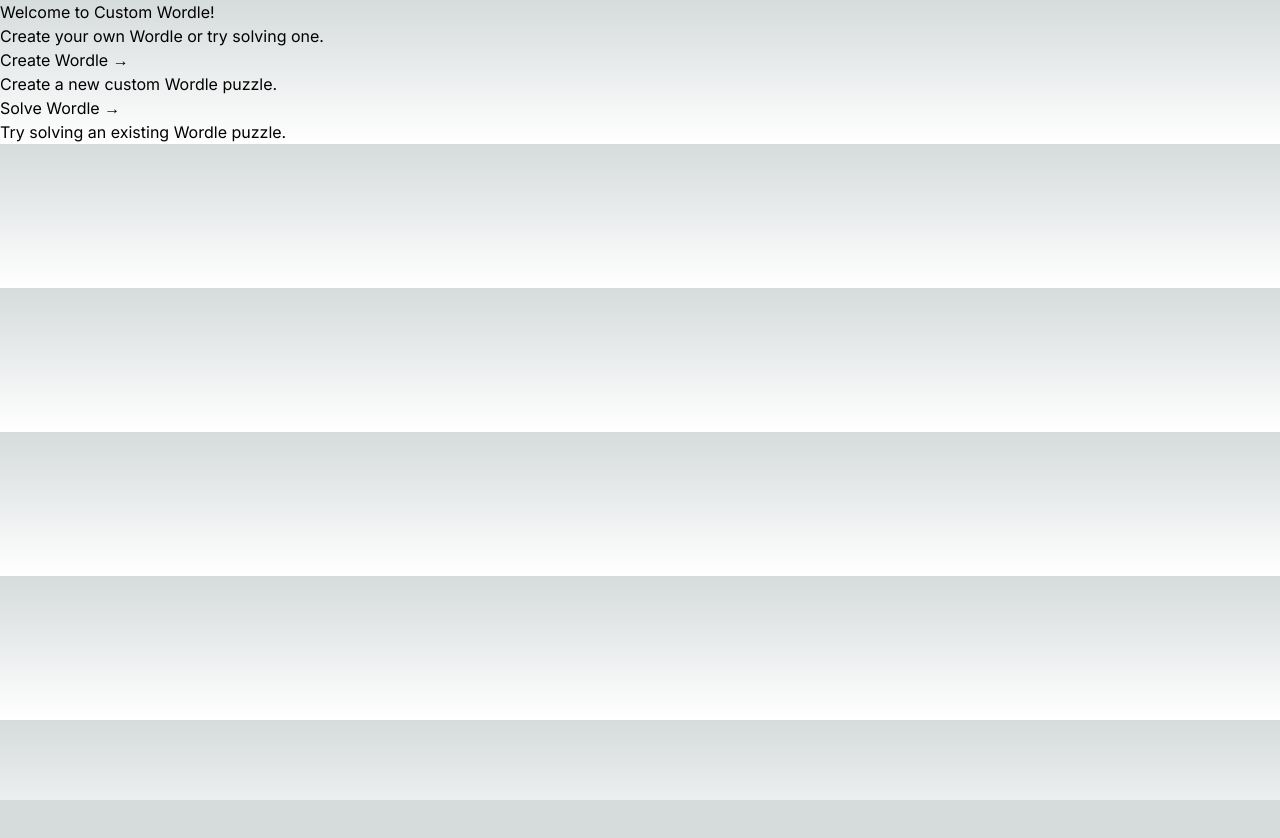
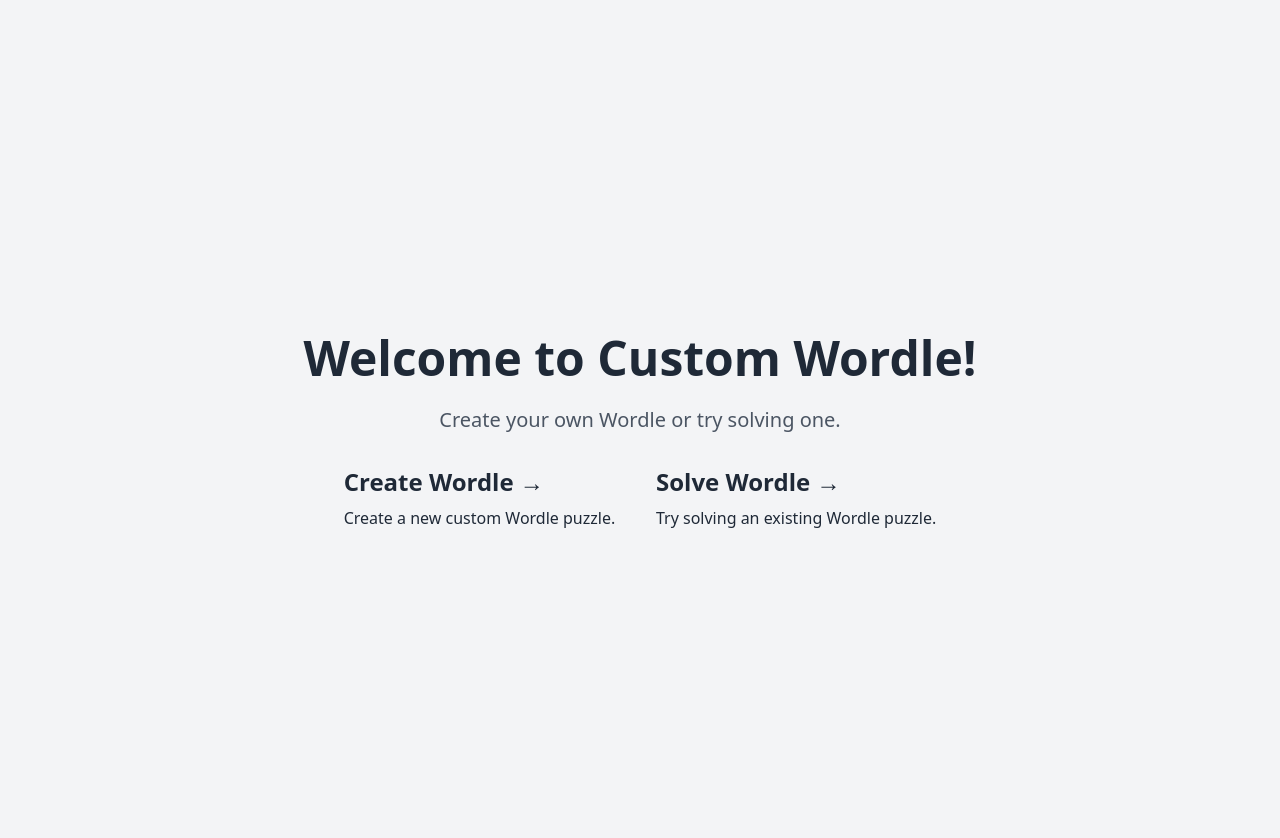
Before and after one commit to eorev/shareable-wordle, a Next.js app: page / in a window 1280 px wide. Shown: the top 838 px of the page. Before the commit the page ends 800 px from the top, so only its background shows below. Built offline with nearby package versions, Linux system fonts and the light colour scheme.

Commit message:
Refactor layout and home page styles

```diff
--- a/components/layout.tsx
+++ b/components/layout.tsx
@@ -1,9 +1,5 @@
 import React, { ReactNode } from 'react';
 import Head from 'next/head';
-import { Inter } from 'next/font/google';
-import '../styles/globals.css';
-
-const inter = Inter({ subsets: ['latin'] });
 
 type LayoutProps = {
   children: ReactNode;
@@ -23,8 +19,10 @@
         <meta name="description" content={description} />
         <link rel="icon" href="/favicon.ico" />
       </Head>
-      <main className={inter.className}>
-        {children}
+      <main className="min-h-screen bg-gray-100 text-gray-800">
+        <div className="container mx-auto px-4 py-8">
+          {children}
+        </div>
       </main>
     </>
   );
--- a/pages/index.tsx
+++ b/pages/index.tsx
@@ -1,38 +1,36 @@
 import Head from 'next/head';
 import Link from 'next/link';
-import styles from '../styles/Home.module.css'; // Import the CSS module
 import Layout from '../components/layout';
-
+import "../styles/globals.css";
 
 export default function Home() {
     return (
         <Layout title="Home Page" description="Welcome to the Wordle App">
-            <div className={styles.container}>
             <Head>
                 <title>Custom Wordle</title>
                 <meta name="description" content="Create and solve custom Wordle puzzles" />
                 <link rel="icon" href="/favicon.ico" />
             </Head>
 
-                <main className={styles.main}>
-                    <h1 className={styles.title}>
+            <div className="flex flex-col items-center justify-center min-h-screen py-12 bg-gray-100">
+                <h1 className="text-5xl font-bold text-gray-800 mb-6">
                     Welcome to Custom Wordle!
                 </h1>
-                    <p className={styles.description}>
+                <p className="text-xl text-gray-600 mb-8">
                     Create your own Wordle or try solving one.
                 </p>
-                    <div className={styles.grid}>
+                <div className="grid grid-cols-1 md:grid-cols-2 gap-8">
                     <Link href="/create-wordle">
-                            <h2>Create Wordle &rarr;</h2>
+                        <h2 className="text-2xl font-bold mb-2">Create Wordle &rarr;</h2>
                         <p>Create a new custom Wordle puzzle.</p>
                     </Link>
-                        <Link href="./solve-wordle">
-                            <h2>Solve Wordle &rarr;</h2>
+
+                    <Link href="/solve-wordle">
+                        <h2 className="text-2xl font-bold mb-2">Solve Wordle &rarr;</h2>
                         <p>Try solving an existing Wordle puzzle.</p>
                     </Link>
                 </div>
-                </main>
             </div>
         </Layout>
-    )
+    );
 }
--- a/styles/globals.css
+++ b/styles/globals.css
@@ -1,3 +1,4 @@
+/* styles/globals.css */
 @tailwind base;
 @tailwind components;
 @tailwind utilities;
--- a/tailwind.config.ts
+++ b/tailwind.config.ts
@@ -8,11 +8,33 @@
   ],
   theme: {
     extend: {
-      backgroundImage: {
-        'gradient-radial': 'radial-gradient(var(--tw-gradient-stops))',
-        'gradient-conic':
-          'conic-gradient(from 180deg at 50% 50%, var(--tw-gradient-stops))',
-      },
+      colors: {
+        primary: "#ff0055",
+        "primary-content": "#ffffff",
+        "primary-dark": "#cc0044",
+        "primary-light": "#ff3377",
+
+        secondary: "#2b00ff",
+        "secondary-content": "#ffffff",
+        "secondary-dark": "#2200cc",
+        "secondary-light": "#5533ff",
+
+        background: "#f0f0f0",
+        foreground: "#fbfbfb",
+        border: "#dfdfdf",
+
+        copy: "#262626",
+        "copy-light": "#666666",
+        "copy-lighter": "#8c8c8c",
+
+        success: "#00ff00",
+        warning: "#ffff00",
+        error: "#ff0000",
+
+        "success-content": "#000000",
+        "warning-content": "#000000",
+        "error-content": "#ffffff"
+    },
     },
   },
   plugins: [],
```
Also changed, not shown: styles/Home.module.css (deleted). Lines whose indentation alone changed are shown as unchanged.
